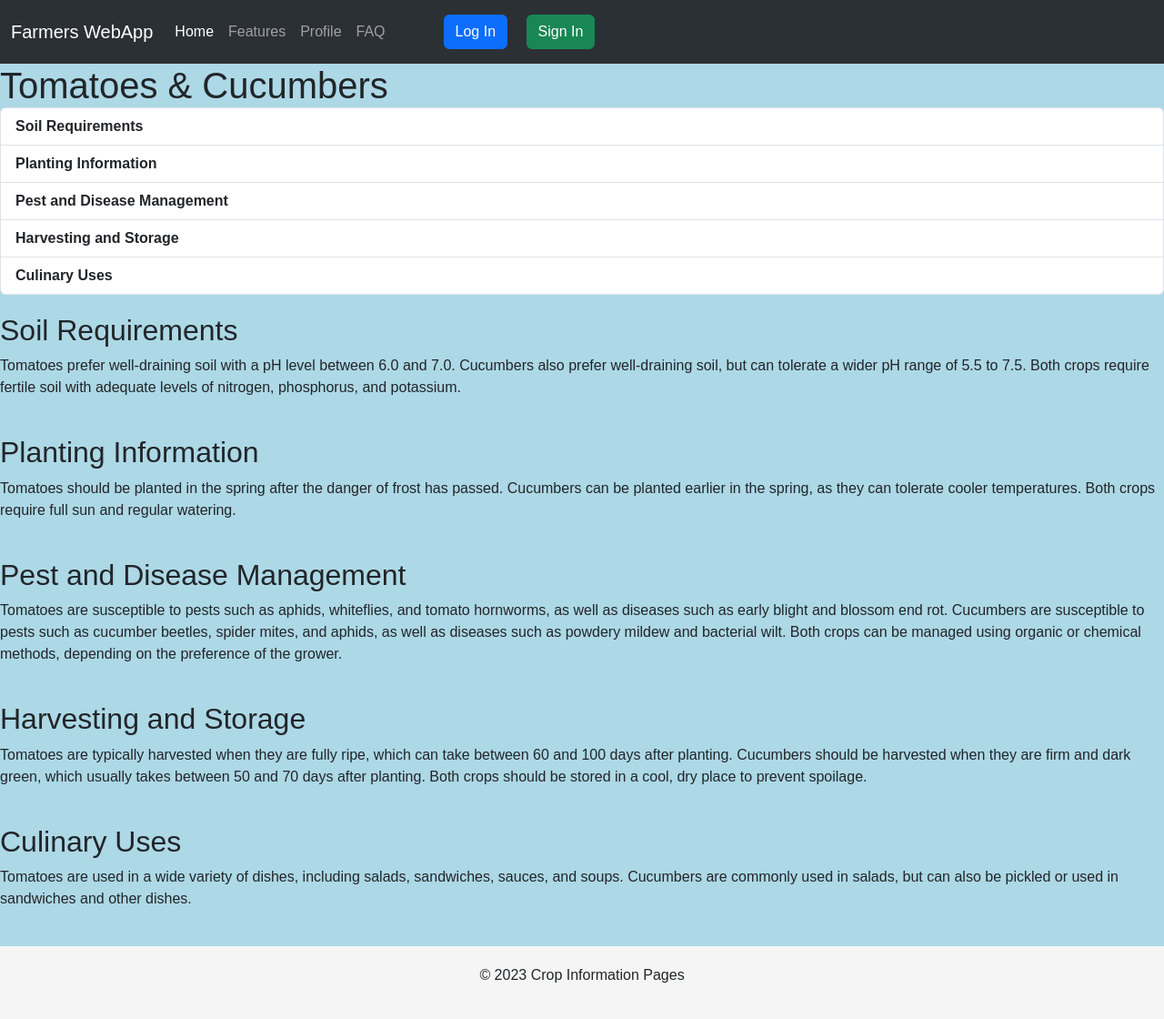
After one commit to DattaSaiReddyM/Mini_Project, a Flask app: page /crop in a window 1280 px wide. The commit adds this page. Shown: the whole page at 91% size. Run offline with Flask 3, Linux system fonts and the light colour scheme.

Commit message:
Update12

```diff
--- a/main.py
+++ b/main.py
@@ -54,6 +54,10 @@ def faq():
 
         return  render_template('faq.html',faq=faq)
 
+@app.route("/crop", methods=["GET"])
+def crop():
+    return render_template('Crop.html')
+
 @app.route("/forms",methods=["GET","POST"])
 def forms():
     if request.method == 'GET':
--- /dev/null
+++ b/static/css/Crop.css
@@ -0,0 +1,37 @@
+body {
+    font-family: Arial, sans-serif;
+    margin: 0;
+    background-color: lightblue;
+  }
+
+  header {
+    background-color: #fff;
+    border-bottom: 1px solid #ccc;
+    padding: 20px;
+  }
+
+  h1 {
+    margin: 0;
+  }
+
+  .list-group {
+    margin-bottom: 20px;
+  }
+
+  .list-group-item {
+    font-weight: bold;
+  }
+
+  section {
+    margin-bottom: 40px;
+  }
+
+  h2 {
+    margin-top: 0;
+  }
+
+  footer {
+    background-color: #f5f5f5;
+    padding: 20px;
+    text-align: center;
+  }
--- /dev/null
+++ b/templates/Crop.html
@@ -0,0 +1,98 @@
+<!DOCTYPE html>
+<html>
+<head>
+	<title>Tomatoes & Cucumbers - Crop Information</title>
+	<link href="https://cdn.jsdelivr.net/npm/bootstrap@5.3.0-alpha3/dist/css/bootstrap.min.css" rel="stylesheet" integrity="sha384-KK94CHFLLe+nY2dmCWGMq91rCGa5gtU4mk92HdvYe+M/SXH301p5ILy+dN9+nJOZ" crossorigin="anonymous">
+    <script src="https://cdn.jsdelivr.net/npm/@popperjs/core@2.11.7/dist/umd/popper.min.js" integrity="sha384-zYPOMqeu1DAVkHiLqWBUTcbYfZ8osu1Nd6Z89ify25QV9guujx43ITvfi12/QExE" crossorigin="anonymous"></script>
+
+	<link rel="stylesheet" href="../static/css/Crop.css">
+
+</head>
+<body>
+	<nav class="navbar navbar-expand-lg bg-body-tertiary" data-bs-theme="dark">
+		<div class="container-fluid">
+		  <a class="navbar-brand" href="/">Farmers WebApp</a>
+		  <button class="navbar-toggler" type="button" data-bs-toggle="collapse" data-bs-target="#navbarNavDropdown" aria-controls="navbarNavDropdown" aria-expanded="false" aria-label="Toggle navigation">
+			<span class="navbar-toggler-icon"></span>
+		  </button>
+		  <div class="collapse navbar-collapse" id="navbarNavDropdown">
+			<ul class="navbar-nav">
+			  <li class="nav-item">
+				<a class="nav-link active" aria-current="page" href="/">Home</a>
+			  </li>
+			  <li class="nav-item">
+				<a class="nav-link" href="#">Features</a>
+			  </li>
+			  <li class="nav-item">
+				<a class="nav-link" href="/profile">Profile</a>
+			  </li>
+			  <li class="nav-item">
+				<a class="nav-link" href="/faq">FAQ</a>
+			  </li>
+			  </ul>
+			  <!-- <li class="nav-item dropdown">
+				<a class="nav-link dropdown-toggle" href="#" role="button" data-bs-toggle="dropdown" aria-expanded="false">
+				  Dropdown link
+				</a>
+				<ul class="dropdown-menu">
+				  <li><a class="dropdown-item" href="#">Action</a></li>
+				  <li><a class="dropdown-item" href="#">Another action</a></li>
+				  <li><a class="dropdown-item" href="#">Something else here</a></li>
+				</ul>
+			  </li> -->
+
+
+
+			  <span class="navbar-text mx-5">
+			  <a href="/login"> <button class="btn btn-primary mx-2" >Log In</button></a>
+			  <a href="/signup"> <button class="btn btn-success mx-2">Sign In</button></a>
+			  </span>
+
+		  </div>
+		</div>
+	  </nav>
+		<h1>Tomatoes & Cucumbers</h1>
+        <div class="list-group">
+            <a href="#soil-requirements" class="list-group-item list-group-item-action">Soil Requirements</a>
+            <a href="#planting-information" class="list-group-item list-group-item-action">Planting Information</a>
+            <a href="#pest-and-disease-management" class="list-group-item list-group-item-action">Pest and Disease Management</a>
+            <a href="#harvesting-and-storage" class="list-group-item list-group-item-action">Harvesting and Storage</a>
+            <a href="#culinary-uses" class="list-group-item list-group-item-action">Culinary Uses</a>
+          </div>
+		<!--<nav>
+			<ul>
+				<li><a href="#soil-requirements">Soil Requirements</a></li>
+				<li><a href="#planting-information">Planting Information</a></li>
+				<li><a href="#pest-and-disease-management">Pest and Disease Management</a></li>
+				<li><a href="#harvesting-and-storage">Harvesting and Storage</a></li>
+				<li><a href="#culinary-uses">Culinary Uses</a></li>
+			</ul>
+		</nav> -->
+	</header>
+	<main>
+		<section id="soil-requirements">
+			<h2>Soil Requirements</h2>
+			<p>Tomatoes prefer well-draining soil with a pH level between 6.0 and 7.0. Cucumbers also prefer well-draining soil, but can tolerate a wider pH range of 5.5 to 7.5. Both crops require fertile soil with adequate levels of nitrogen, phosphorus, and potassium.</p>
+		</section>
+		<section id="planting-information">
+			<h2>Planting Information</h2>
+			<p>Tomatoes should be planted in the spring after the danger of frost has passed. Cucumbers can be planted earlier in the spring, as they can tolerate cooler temperatures. Both crops require full sun and regular watering.</p>
+		</section>
+		<section id="pest-and-disease-management">
+			<h2>Pest and Disease Management</h2>
+			<p>Tomatoes are susceptible to pests such as aphids, whiteflies, and tomato hornworms, as well as diseases such as early blight and blossom end rot. Cucumbers are susceptible to pests such as cucumber beetles, spider mites, and aphids, as well as diseases such as powdery mildew and bacterial wilt. Both crops can be managed using organic or chemical methods, depending on the preference of the grower.</p>
+		</section>
+		<section id="harvesting-and-storage">
+			<h2>Harvesting and Storage</h2>
+			<p>Tomatoes are typically harvested when they are fully ripe, which can take between 60 and 100 days after planting. Cucumbers should be harvested when they are firm and dark green, which usually takes between 50 and 70 days after planting. Both crops should be stored in a cool, dry place to prevent spoilage.</p>
+		</section>
+		<section id="culinary-uses">
+			<h2>Culinary Uses</h2>
+			<p>Tomatoes are used in a wide variety of dishes, including salads, sandwiches, sauces, and soups. Cucumbers are commonly used in salads, but can also be pickled or used in sandwiches and other dishes.</p>
+		</section>
+	</main>
+	<footer>
+		<p>&copy; 2023 Crop Information Pages</p>
+	</footer>
+</body>
+</html>
--- a/templates/dashboard.html
+++ b/templates/dashboard.html
@@ -58,8 +58,8 @@
 			<p>Information on water management goes here</p>
 		</div>
 		<div class="section">
-			<h2>Pest and Disease Detection</h2>
-			<p>Information on pest and disease detection goes here</p>
+			<h2>Crop Information Page</h2>
+			<p>Information on Planting Information and Soil Requirements</p>
 		</div>
 		<div class="section">
 			<h2>Soil Type Analysis</h2>
```
